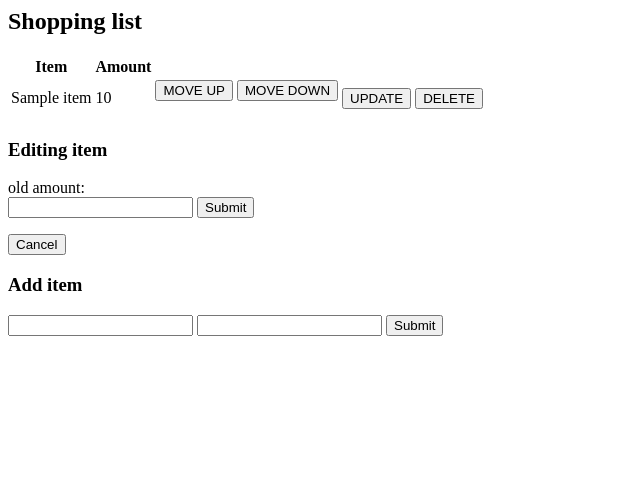
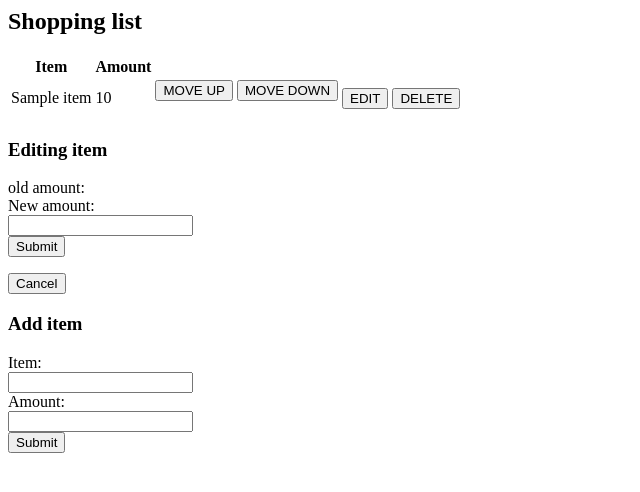
Before and after one commit to VL-CZ/ShoppingList, a PHP site: template templates/home.php in a window 1280 px wide. Shown: the top 492 px of the page, without its empty margins (0-640 px from the left). Run offline with PHP 8.4, Linux system fonts and the light colour scheme; the template is opened without the code that fills it: most values are stand-ins (such as "Sample title", 1, 10 or a date in 2020).

Commit message:
labels added

```diff
--- a/templates/home.php
+++ b/templates/home.php
@@ -38,7 +38,7 @@
                         </form>
                     </td>
                     <td>
-                        <button class="editItemButton" data-id="<?= htmlspecialchars($item->id) ?>">UPDATE</button>
+                        <button class="editItemButton" data-id="<?= htmlspecialchars($item->id) ?>">EDIT</button>
                     </td>
                     <td>
                         <button class="deleteItemButton" data-id="<?= htmlspecialchars($item->id) ?>">DELETE</button>
@@ -56,7 +56,10 @@
         <div>old amount: <span id="editItemAmount"></span></div>
         <form method="post" action="?action=List/ItemUpdate">
             <input type="hidden" name="id" id="editItemId"/>
-            <input type="number" name="newAmount" min="1"/>
+
+            <label for="editItemNewAmount">New amount:</label><br>
+            <input type="number" name="newAmount" min="1" required id="editItemNewAmount"/> <br>
+
             <input type="submit" value="Submit"/>
         </form>
         <button id="cancelEditButton">Cancel</button>
@@ -64,7 +67,9 @@
 
     <h3>Add item</h3>
     <form method="post" action="?action=List/Item">
-        <input type="text" name="name" list="itemsDatalist" />
+
+        <label for="newItemName">Item:</label><br>
+        <input type="text" name="name" list="itemsDatalist" required id="newItemName"/> <br>
         <datalist id="itemsDatalist">
             <?php
             foreach ($allItems as $item)
@@ -77,7 +82,10 @@
                 }
                 ?>
         </datalist>
-        <input type="number" name="amount" min="1"/>
+
+        <label for="newItemAmount">Amount:</label><br>
+        <input type="number" name="amount" min="1" required id="newItemAmount"/><br>
+
         <input type="submit" value="Submit"/>
     </form>
 
```
